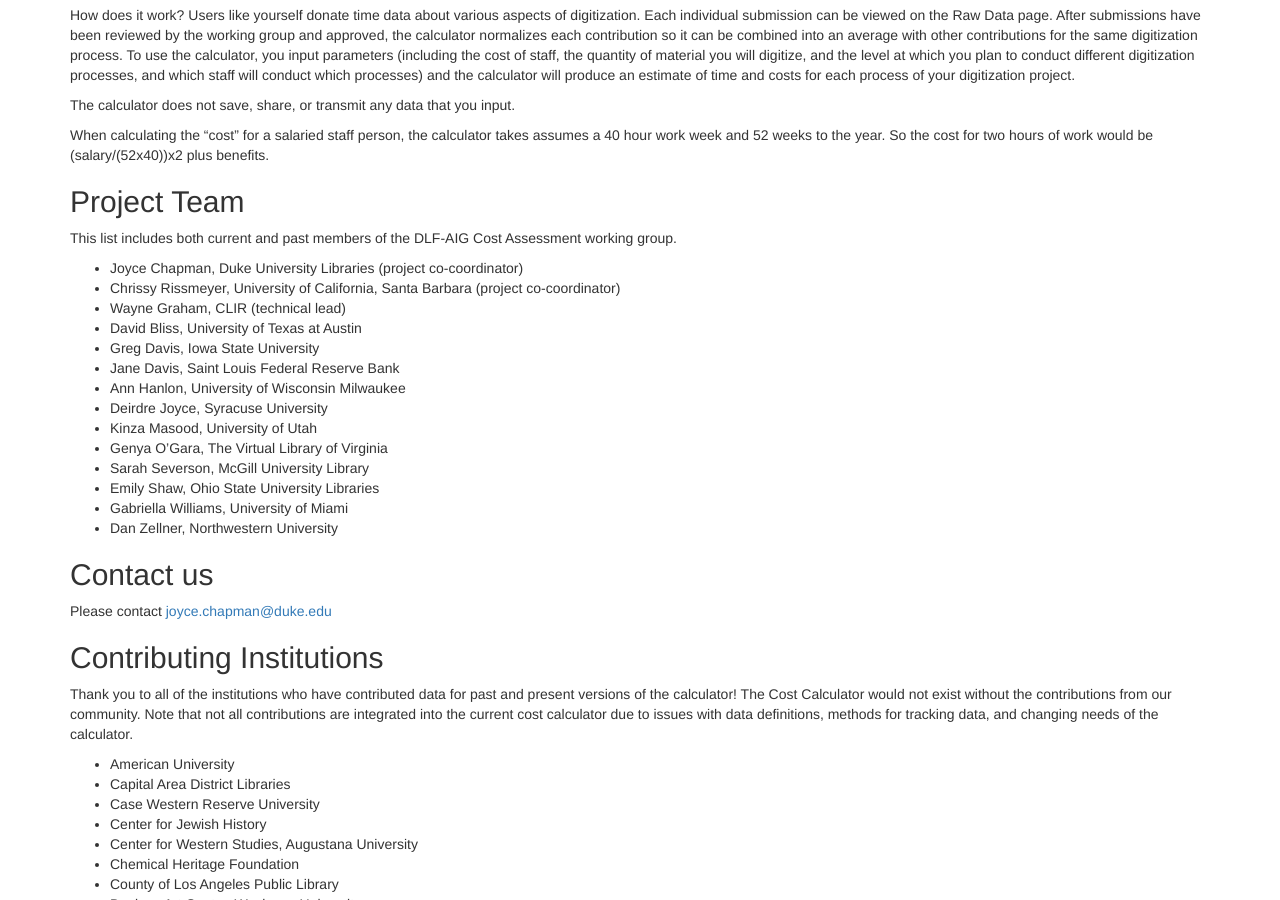
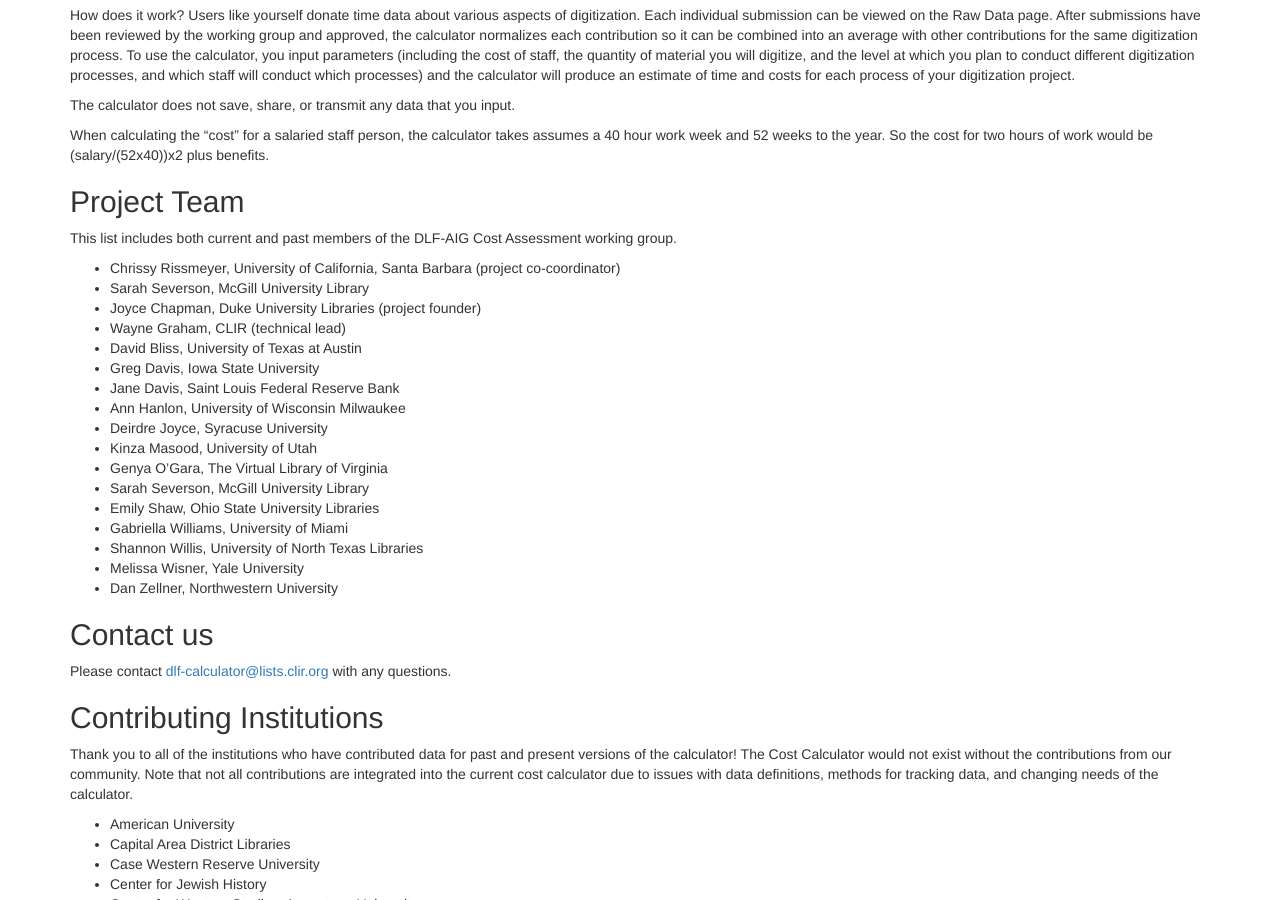
Before and after one commit to clirdlf/digitization_cost_calculator, a Jekyll site: the page built from about.md, in a window 1280 px wide and 900 px high, scrolled down 299 px. Built offline with Jekyll 4.4.1, drawn with Linux system fonts in a browser that asks for light colours; nearby versions of some CDN libraries; comment, search, counter and statistics services are not loaded.

Commit message:
Update contact us and 2019 project team

```diff
--- a/about.md
+++ b/about.md
@@ -19,8 +19,9 @@
 
 This list includes both current and past members of the DLF-AIG Cost Assessment working group.
 
-* Joyce Chapman, Duke University Libraries (project co-coordinator)
 * Chrissy Rissmeyer, University of California, Santa Barbara (project co-coordinator)
+* Sarah Severson, McGill University Library
+* Joyce Chapman, Duke University Libraries (project founder)
 * Wayne Graham, CLIR (technical lead)
 * David Bliss, University of Texas at Austin
 * Greg Davis, Iowa State University
@@ -32,11 +33,13 @@
 * Sarah Severson, McGill University Library
 * Emily Shaw, Ohio State University Libraries
 * Gabriella Williams, University of Miami
+* Shannon Willis, University of North Texas Libraries
+* Melissa Wisner, Yale University
 * Dan Zellner, Northwestern University
 
 ## Contact us
 
-Please contact <a href="mailto:joyce(dot)chapman(at)duke(dot)edu">joyce dot chapman at duke dot edu with any questions.
+Please contact <a href="mailto:dlf-calculator@lists.clir.org">dlf-calculator@lists.clir.org</a> with any questions.
 
 ## Contributing Institutions
 
```
